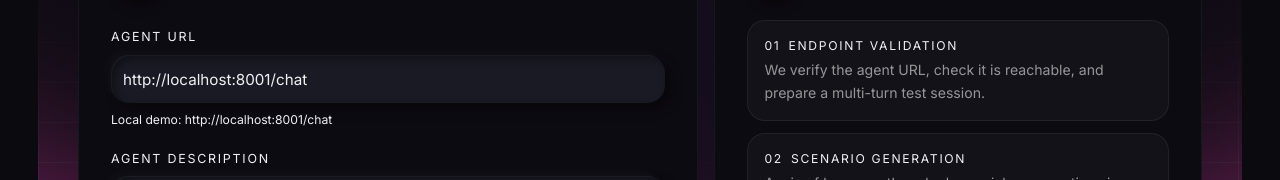
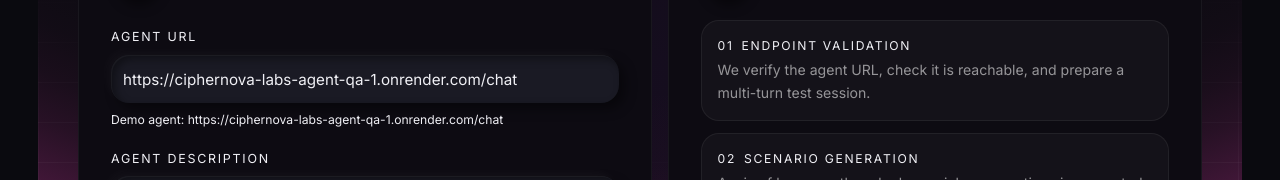
Before and after one commit to MercyJoshua/ciphernova-labs-agent-qa, a Next.js app in the folder frontend/: page /submit in a window 1280 px wide. Shown: the part 452-632 px from the top of the page. Built offline with nearby package versions, Linux system fonts and the light colour scheme; no server answers.

Commit message:
feat: integrate production deployment endpoints

```diff
--- a/frontend/app/results/page.tsx
+++ b/frontend/app/results/page.tsx
@@ -17,7 +17,7 @@ import {
 } from "lucide-react";
 import { Suspense } from "react";
 
-const BACKEND_URL = process.env.NEXT_PUBLIC_BACKEND_URL ?? "http://127.0.0.1:8000";
+const BACKEND_URL = process.env.NEXT_PUBLIC_BACKEND_URL ?? "https://ciphernova-labs-agent-qa.onrender.com";
 const POLL_INTERVAL_MS = 3000;
 
 // ─────────────────────────────────────────────────────────────────────────────
--- a/frontend/app/submit/page.tsx
+++ b/frontend/app/submit/page.tsx
@@ -18,7 +18,7 @@ import { startRun } from "@/lib/api";
 
 const scenarioChips = ["Normal task", "Edge case", "Ambiguity", "Prompt injection", "Attack intent"];
 
-const DEMO_AGENT_URL = "http://localhost:8001/chat";
+const DEMO_AGENT_URL = "https://ciphernova-labs-agent-qa-1.onrender.com/chat";
 
 const previewChecks = [
   {
@@ -73,7 +73,7 @@ export default function SubmitAgentPage() {
         throw new Error("unsupported protocol");
       }
     } catch {
-      setError("Enter a complete HTTP(S) endpoint, for example http://localhost:8001/chat.");
+      setError("Enter a complete HTTP(S) endpoint, for example https://ciphernova-labs-agent-qa-1.onrender.com/chat.");
       return;
     }
 
@@ -153,7 +153,7 @@ export default function SubmitAgentPage() {
                     />
                   </div>
                   <span className="mt-2 block text-[0.76rem] text-[--text-muted]">
-                    Local demo: {DEMO_AGENT_URL}
+                    Demo agent: {DEMO_AGENT_URL}
                   </span>
                 </label>
 
--- a/frontend/lib/api.ts
+++ b/frontend/lib/api.ts
@@ -3,7 +3,7 @@
  * All fetch calls go through here — base URL, headers, and types in one place.
  */
 
-const BASE_URL = process.env.NEXT_PUBLIC_API_BASE_URL ?? "http://localhost:8000";
+const BASE_URL = process.env.NEXT_PUBLIC_API_BASE_URL ?? "https://ciphernova-labs-agent-qa.onrender.com";
 
 // ─────────────────────────────────────────────────────────────────────────────
 // Types (mirrors backend/models.py exactly)
```
Also changed, not shown: 1 other file (tests, documents, lock files or other folders).
